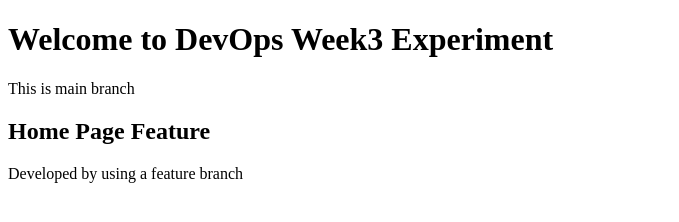
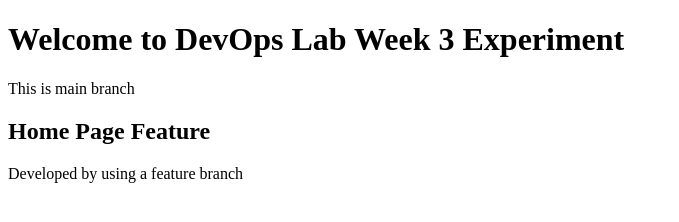
Before and after one commit to shanmukhvardhan/Git-DevOps-Lab, a plain HTML site: page index.html in a window 1280 px wide. Shown: the whole page, without its empty margins (0-679 px from the left). Drawn offline with Linux system fonts and the light colour scheme.

Commit message:
Update heading

```diff
--- a/index.html
+++ b/index.html
@@ -4,7 +4,7 @@
 <title>DevOps Week 3</title>
 </head>
 <body>
-<h1>Welcome to DevOps Week3 Experiment</h1>
+<h1>Welcome to DevOps Lab Week 3 Experiment</h1>
 <p>This is main branch</p>
 <h2>Home Page Feature</h2>
 <p>Developed by using a feature branch</p>
```
